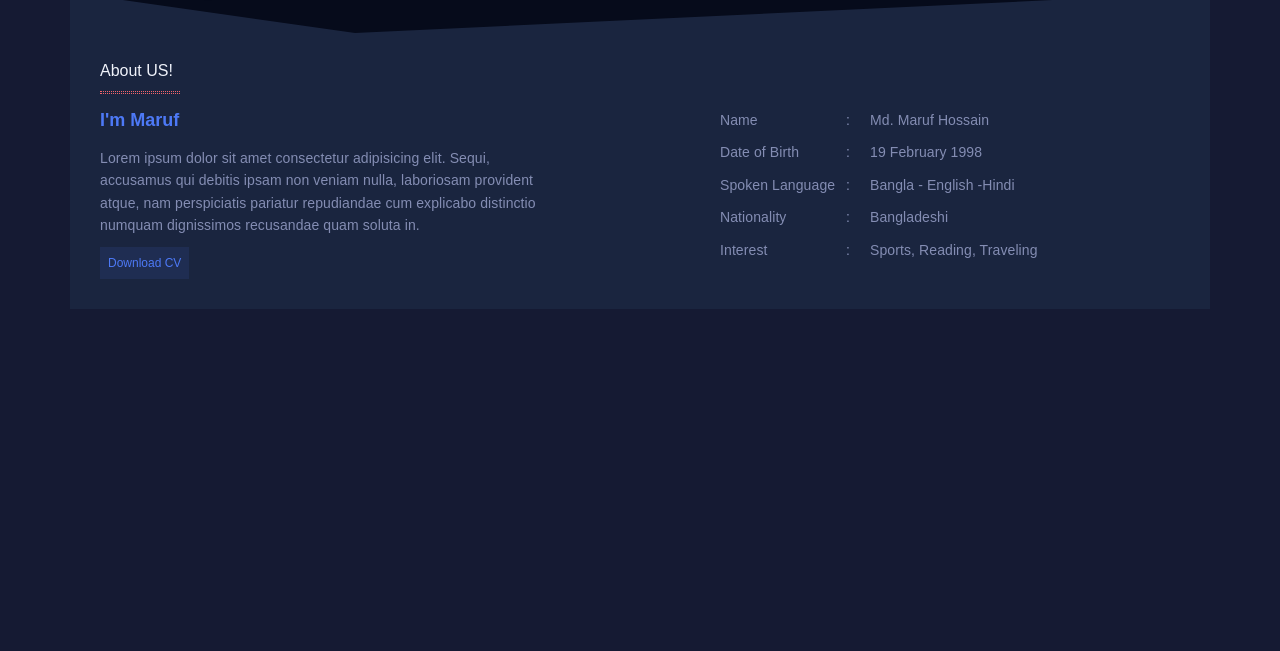
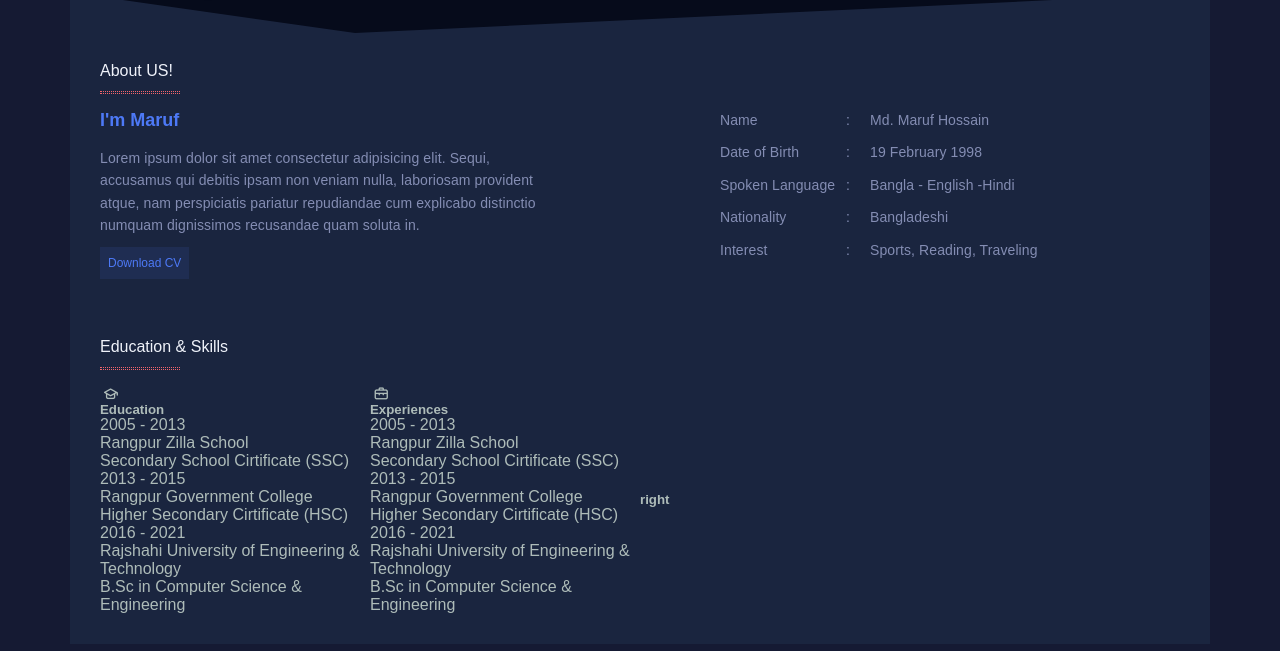
Before and after one commit to maruadon/my_resume-, a plain HTML site: page index.html in a window 1280 px wide. Shown: the part 289-940 px from the top of the page. Before the commit the page ends 800 px from the top, so only its background shows below. Drawn offline with nearby package versions, Linux system fonts and the light colour scheme; a script that the page names is missing.

Commit message:
good night commit 27nov

```diff
--- a/css/style.css
+++ b/css/style.css
@@ -30,6 +30,7 @@ body {
   font-family: "IBM Plex Sans", sans-serif;
   background: var(--dark);
   -webkit-font-smoothing: antialiased;
+  height: 5000px;
 }
 h1,
 h2,
@@ -243,21 +244,30 @@ section.about .content .right p {
   letter-spacing: 0.1px;
   margin-bottom: 1rem;
 }
-section.about .content .right p span:nth-child(1){
+section.about .content .right p span:nth-child(1) {
   width: 130px;
-    float: left;  /* to put its position to the left */
+  float: left; /* to put its position to the left */
   font-weight: 500;
   padding-right: 10px;
   display: block; /*by default inline . to set width*/
-    position:relative  /*to put : after name date*/
+  position: relative; /*to put : after name date*/
 }
-section.about .content .right p span:nth-child(2){
+section.about .content .right p span:nth-child(2) {
   padding-left: 150px;
-    display:block;
+  display: block;
 }
-section.about .content .right p span:nth-child(1):after{
-    content: ':';
+section.about .content .right p span:nth-child(1):after {
+  content: ":";
   position: absolute;
   right: 0;
-    top:0;
+  top: 0;
 }
+section.skills .content {
+  display: grid;
+  grid-template-columns: 1fr 1fr;
+  align-items: center;
+}
+section.skills .content .left {
+  display: grid;
+  grid-template-columns: 1fr 1fr;
+}
--- a/index.html
+++ b/index.html
@@ -94,14 +94,15 @@
             <div class="content">
                 <div class="left">
                     <h2>I'm Maruf</h2>
-                    <p>Lorem ipsum dolor sit amet consectetur adipisicing elit. Sequi, accusamus qui debitis ipsam non veniam nulla, laboriosam provident atque, nam perspiciatis pariatur repudiandae cum explicabo distinctio numquam dignissimos recusandae quam soluta in.</p>
+                    <p>Lorem ipsum dolor sit amet consectetur adipisicing elit. Sequi, accusamus qui debitis ipsam non
+                        veniam nulla, laboriosam provident atque, nam perspiciatis pariatur repudiandae cum explicabo
+                        distinctio numquam dignissimos recusandae quam soluta in.</p>
 
                     <button>Download CV</button>
 
+                </div>
 
 
-
-                </div>
                 <div class="right">
                     <p>
                         <span>Name</span>
@@ -124,33 +125,71 @@
                         <span>Sports, Reading, Traveling </span>
                     </p>
 
-
-
-
-
-
-
                 </div>
             </div>
 
+        </section>
 
 
+        <section class="skills">
+            <h1 class="section_heading">Education & Skills</h1>
+            <div class="content">
+                <div class="left">
+                    <div class="inner_left">
+                        <div class="heading">
+                            <i class="uil uil-graduation-cap"></i>
+                            <h5>Education</h5>
+                        </div>
+                        <div class="timeline_wrapper">
+                            <div class="item">
+                                <p>2005 - 2013</p>
+                                <p class="center">Rangpur Zilla School</p>
+                                <p>Secondary School Cirtificate (SSC)</p>
+                            </div>
+                            <div class="item">
+                                <p>2013 - 2015</p>
+                                <p class="center">Rangpur Government College</p>
+                                <p>Higher Secondary Cirtificate (HSC)</p>
+                            </div>
+                            <div class="item">
+                                <p>2016 - 2021</p>
+                                <p class="center">Rajshahi University of Engineering & Technology</p>
+                                <p>B.Sc in Computer Science & Engineering</p>
+                            </div>
+                        </div>
+                    </div>
+                    <div class="inner_right">
+                        <div class="heading">
+                            <i class="uil uil-suitcase-alt"></i>
+                            <h5>Experiences</h5>
+                        </div>
+                        <div class="timeline_wrapper">
+                            <div class="item">
+                                <p>2005 - 2013</p>
+                                <p class="center">Rangpur Zilla School</p>
+                                <p>Secondary School Cirtificate (SSC)</p>
+                            </div>
+                            <div class="item">
+                                <p>2013 - 2015</p>
+                                <p class="center">Rangpur Government College</p>
+                                <p>Higher Secondary Cirtificate (HSC)</p>
+                            </div>
+                            <div class="item">
+                                <p>2016 - 2021</p>
+                                <p class="center">Rajshahi University of Engineering & Technology</p>
+                                <p>B.Sc in Computer Science & Engineering</p>
+                            </div>
+                        </div>
+                    </div>
+                </div>
+                <div class="right">
+                    <h5>right</h5>
 
+                </div>
 
+            </div>
+        </section>
 
-
-
-
-
-
-
-
-
-
-
-
-
-        </section>
     </main>
     <!-- added from jquery cdn minified website -->
     <!-- headlines plugins are downloaded form https://codyhouse.co/demo/animated-headlines/index.html -->
```
Lines whose indentation alone changed are shown as unchanged.
